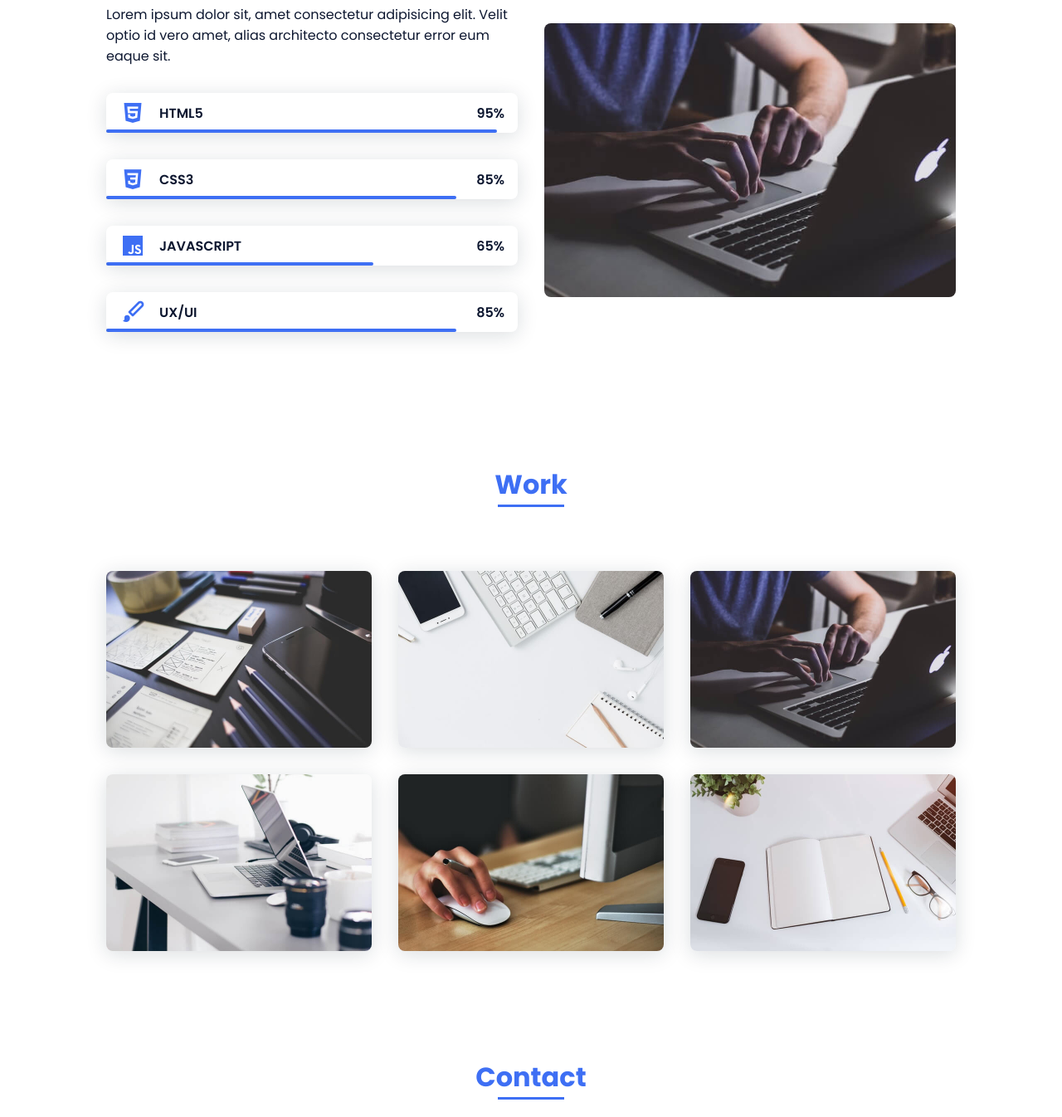
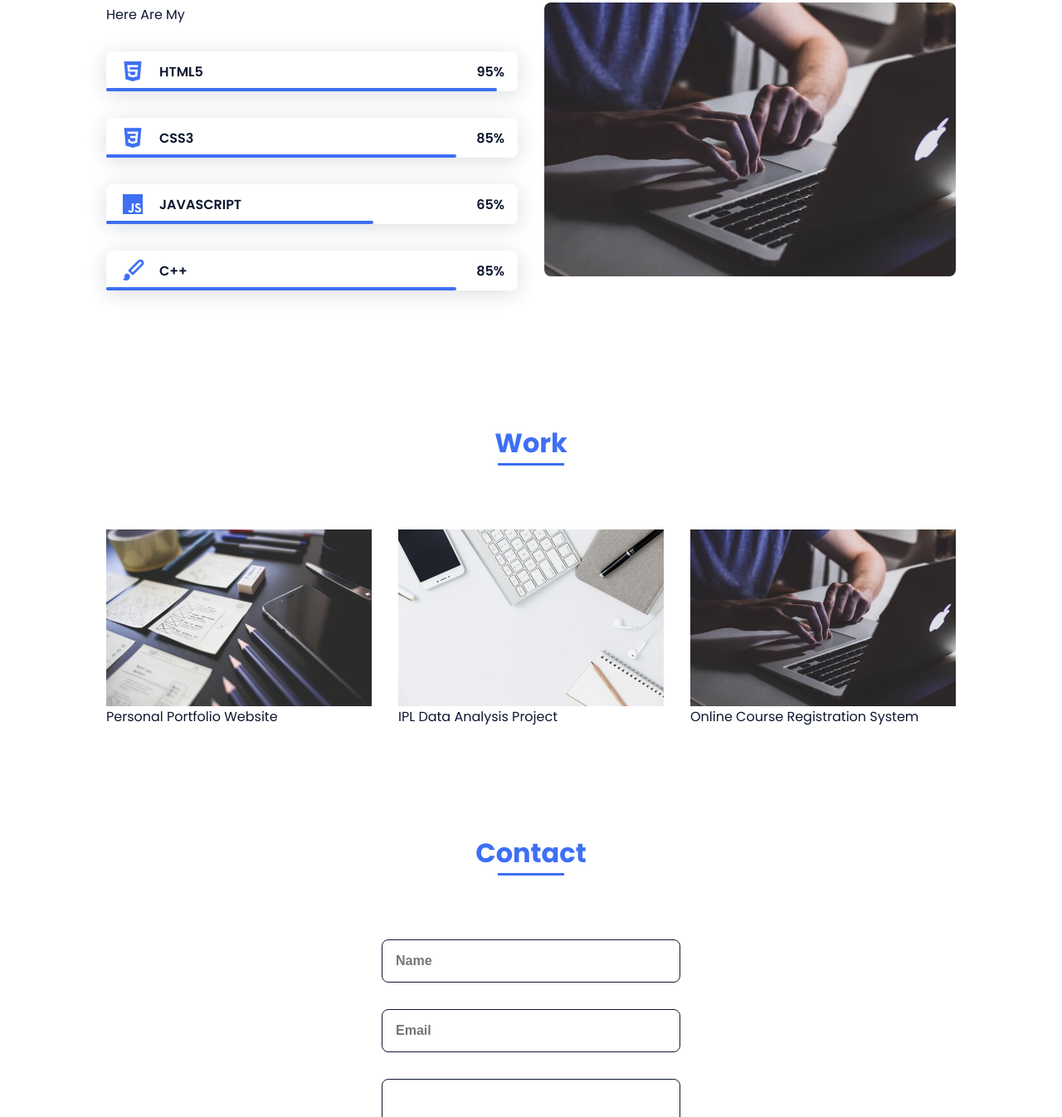
Before and after one commit to Jiya7527/jiyasharma.github.io, a plain HTML site: page index.html in a window 1280 px wide. Shown: the part 1569-2915 px from the top of the page at 83% size. Drawn offline with nearby package versions, Linux system fonts and the light colour scheme.

Commit message:
Update index.html

```diff
--- a/index.html
+++ b/index.html
@@ -45,9 +45,9 @@
                 </div>
 
                 <div class="home__social">
-                    <a href="" class="home__social-icon"><i class='bx bxl-linkedin'></i></a>
+                    <a href="https://www.linkedin.com/in/jiya-sharma-64438522a/" class="home__social-icon"><i class='bx bxl-linkedin'></i></a>
                     <a href="" class="home__social-icon"><i class='bx bxl-behance' ></i></a>
-                    <a href="" class="home__social-icon"><i class='bx bxl-github' ></i></a>
+                    <a href="https://github.com/Jiya7527/" class="home__social-icon"><i class='bx bxl-github' ></i></a>
                 </div>
 
                 <div class="home__img">
@@ -89,7 +89,7 @@ maintaining web applications. Adept at project management, problem-solving, and
                 <div class="skills__container bd-grid">
                     <div>
                         <h2 class="skills__subtitle">Profesional Skills</h2>
-                        <p class="skills__text">Lorem ipsum dolor sit, amet consectetur adipisicing elit. Velit optio id vero amet, alias architecto consectetur error eum eaque sit.</p>
+                        <p class="skills__text">Here Are My </p>
                         <div class="skills__data">
                             <div class="skills__names">
                                 <i class='bx bxl-html5 skills__icon'></i>
@@ -129,7 +129,7 @@ maintaining web applications. Adept at project management, problem-solving, and
                         <div class="skills__data">
                             <div class="skills__names">
                                 <i class='bx bxs-paint skills__icon'></i>
-                                <span class="skills__name">UX/UI</span>
+                                <span class="skills__name">C++</span>
                             </div>
                             <div class="skills__bar skills__ux">
 
@@ -151,26 +151,30 @@ maintaining web applications. Adept at project management, problem-solving, and
     <h2 class="section-title">Work</h2>
 
     <div class="work__container bd-grid">
-                    <a href="" class="work__img">
-                        <img src="assets/img/work1.jpg" alt="">
+        <div class="work__item">
+            <a href="#" class="work__img">
+                <img src="assets/img/work1.jpg" alt="Personal Portfolio Website">
             </a>
-                    <a href="" class="work__img">
-                        <img src="assets/img/work2.jpg" alt="">
+            <div class="project-name">Personal Portfolio Website</div>
+        </div>
+
+        <div class="work__item">
+            <a href="https://github.com/Jiya7527/IPL-Data-Analysis-Jupyter-Notebook-" class="work__img">
+                <img src="assets/img/work2.jpg" alt="IPL Data Analysis Project">
             </a>
-                    <a href="" class="work__img">
-                        <img src="assets/img/work3.jpg" alt="">
+            <div class="project-name">IPL Data Analysis Project</div>
+        </div>
+
+        <div class="work__item">
+            <a href="https://github.com/Jiya7527/Course-Registration-System-PHP" class="work__img">
+                <img src="assets/img/work3.jpg" alt="Online Course Registration System">
             </a>
-                    <a href="" class="work__img">
-                        <img src="assets/img/work4.jpg" alt="">
-                    </a>
-                    <a href="" class="work__img">
-                        <img src="assets/img/work5.jpg" alt="">
-                    </a>
-                    <a href="" class="work__img">
-                        <img src="assets/img/work6.jpg" alt="">
-                    </a>
+            <div class="project-name">Online Course Registration System</div>
+        </div>
     </div>
 </section>
+
+
 
             <!--===== CONTACT =====-->
             <section class="contact section" id="contact">
```
Lines whose indentation alone changed are shown as unchanged.
